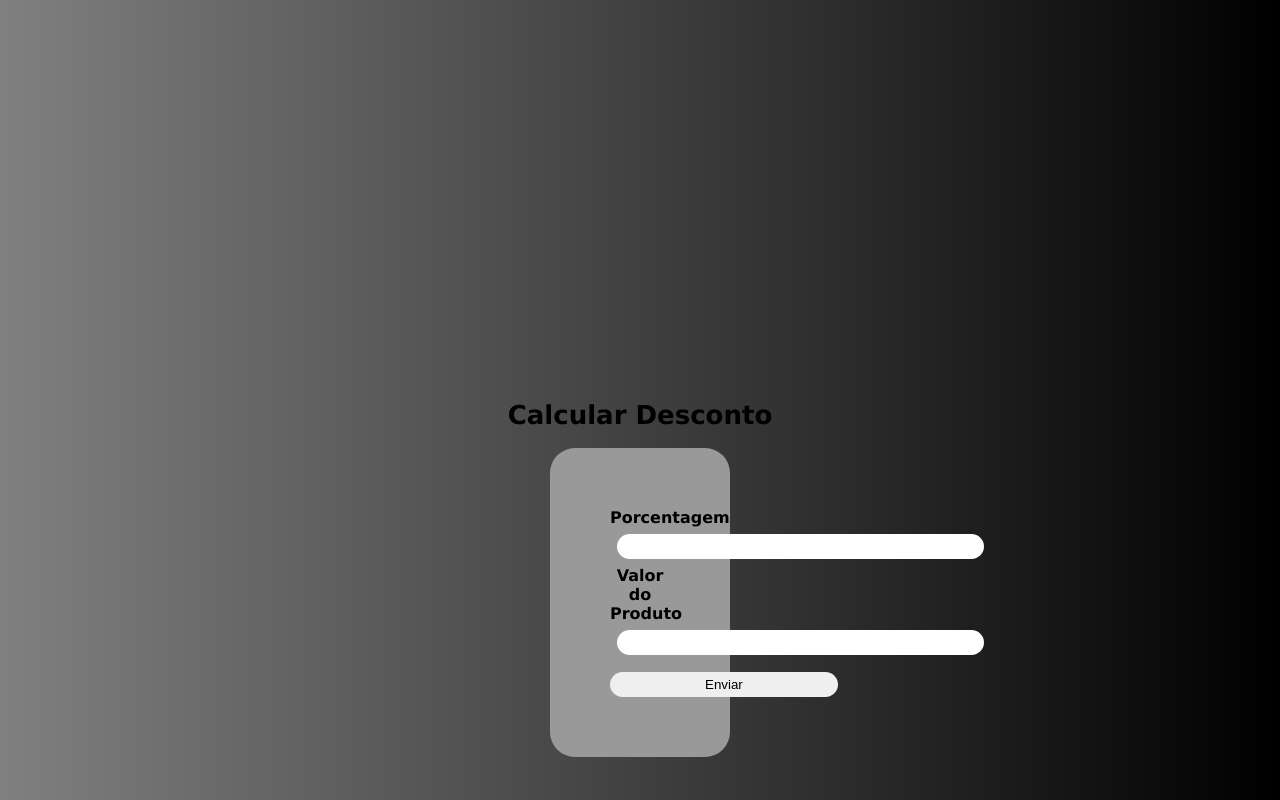
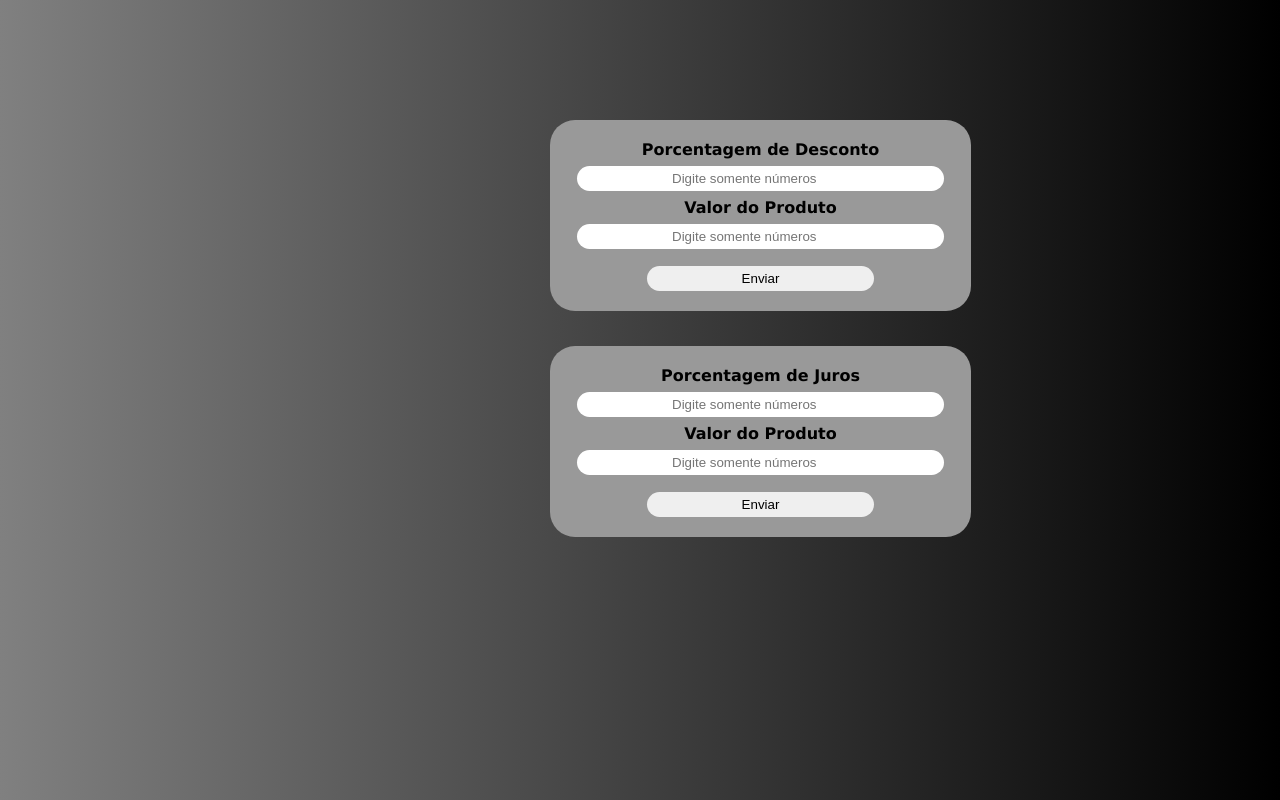
Before and after one commit to felip-araujo/study-nodejs, a plain HTML site: page aula 04-objetos/apenas um teste/index.html in a window 1280 px wide. Drawn offline with Linux system fonts and the light colour scheme.

Commit message:
logicaz html e css para pc finalizados no projeto pessoal

```diff
--- a/aula 04-objetos/apenas um teste/index.html
+++ b/aula 04-objetos/apenas um teste/index.html
@@ -7,19 +7,29 @@
     <link rel="stylesheet" href="/aula 04-objetos/apenas um teste/style.css">
     <title>Document</title>
 </head>
+
 <body>
-    <h1>Calcular Desconto</h1>
     <div id="porcentagem" class="porcentagem">
         <form action="">
 
-            <label for="primeiroValor"><p>Porcentagem</p></label>
-            <input type="number" id="primeiroValor" name="4">
+            <label for="primeiroValor"><p>Porcentagem de Desconto</p></label>
+            <input type="number" id="primeiroValor" name="4" placeholder="Digite somente números">
             <label for="segundoValor"><p>Valor do Produto</p></label>
-            <input type="number" id="segundoValor" name="4" >
+            <input type="number" id="segundoValor" name="4" placeholder="Digite somente números">
             <br><button type="submit" onclick="calcularValores()">Enviar</button>
            </form>
     </div>
 
+    <div id="juros" class="juros">
+        <form action="">
+
+            <label for="porcentagemJuros"><p>Porcentagem de Juros</p></label>
+            <input type="number" id="porcentagemJuros" name="porcentagemJuros" placeholder="Digite somente números">
+            <label for="valorProduto"><p>Valor do Produto</p></label>
+            <input type="number" id="valorProduto" name="4" placeholder="Digite somente números">
+            <br><button type="submit" onclick="calcularJuros()">Enviar</button>
+           </form>
+    </div>
 
     <script src="/aula 04-objetos/apenas um teste/main.js"></script>
 </body>
--- a/aula 04-objetos/apenas um teste/main.js
+++ b/aula 04-objetos/apenas um teste/main.js
@@ -3,6 +3,16 @@ function calcularValores(){
     let segundoValor = document.getElementById('segundoValor').value;
     porcentagem = primeiroValor * segundoValor / 100;
     valorFinal = segundoValor - porcentagem;
-    alert('o valor da porcentagem é: ' + porcentagem)
-    alert('o valor final é: ' + valorFinal);
+    alert(`o valor da porcentagem é de R\$:${porcentagem} e o valor final com desconto é de R\$: ${valorFinal}`);
 }
+
+
+function calcularJuros() {
+    let porcentagemJuros = document.getElementById('porcentagemJuros').value;
+    let valorProduto = document.getElementById('valorProduto').value;
+
+    valordoJuros = parseInt(porcentagemJuros) * parseInt(valorProduto) / 100;
+    valorFinal = parseInt(valorProduto) + parseInt(valordoJuros);
+
+    alert('Valor do Juros: ' + valordoJuros + ' Valor Final: ' + valorFinal);
+}
--- a/aula 04-objetos/apenas um teste/style.css
+++ b/aula 04-objetos/apenas um teste/style.css
@@ -5,15 +5,17 @@
 
 body {
     text-align: center;
-    margin-top: 400px;
+    margin-top: 85px;
     background-color: black;
     background-image: linear-gradient(to left, black, gray);
+    display: grid;
+    grid-column: ;
 }
 
-.porcentagem {
+.porcentagem, .juros{
     background-color: #999;
-    margin: 0px 550px 0px 550px;
-    padding: 60px;
+    margin: 35px 550px 0px 550px;
+    padding: 20px;
     border: none;
     border-radius: 25px;
 }
@@ -43,3 +45,11 @@ button {
     border-radius: 15px;
     margin: 10px 0px 0px 0px;
 }
+
+button:hover {
+    background-color: #777;
+    padding: 5px 95px 5px 95px;
+    border: none;
+    border-radius: 15px;
+    margin: 10px 0px 0px 0px;
+}
```
